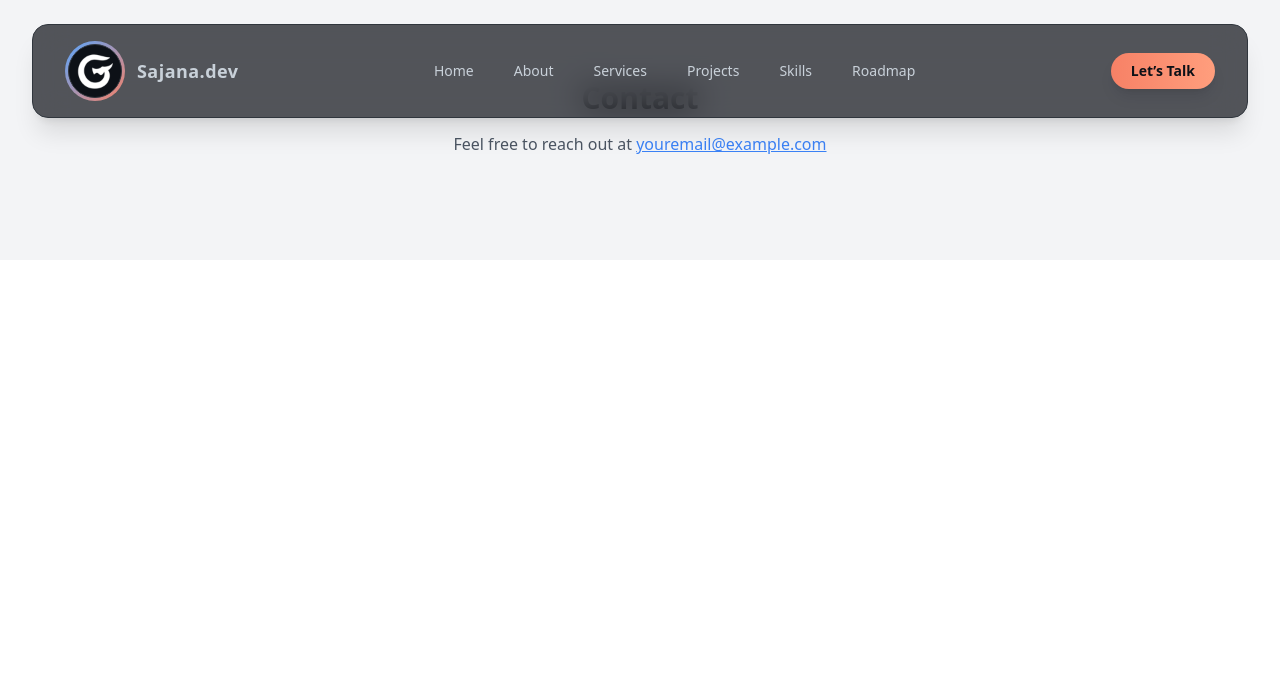
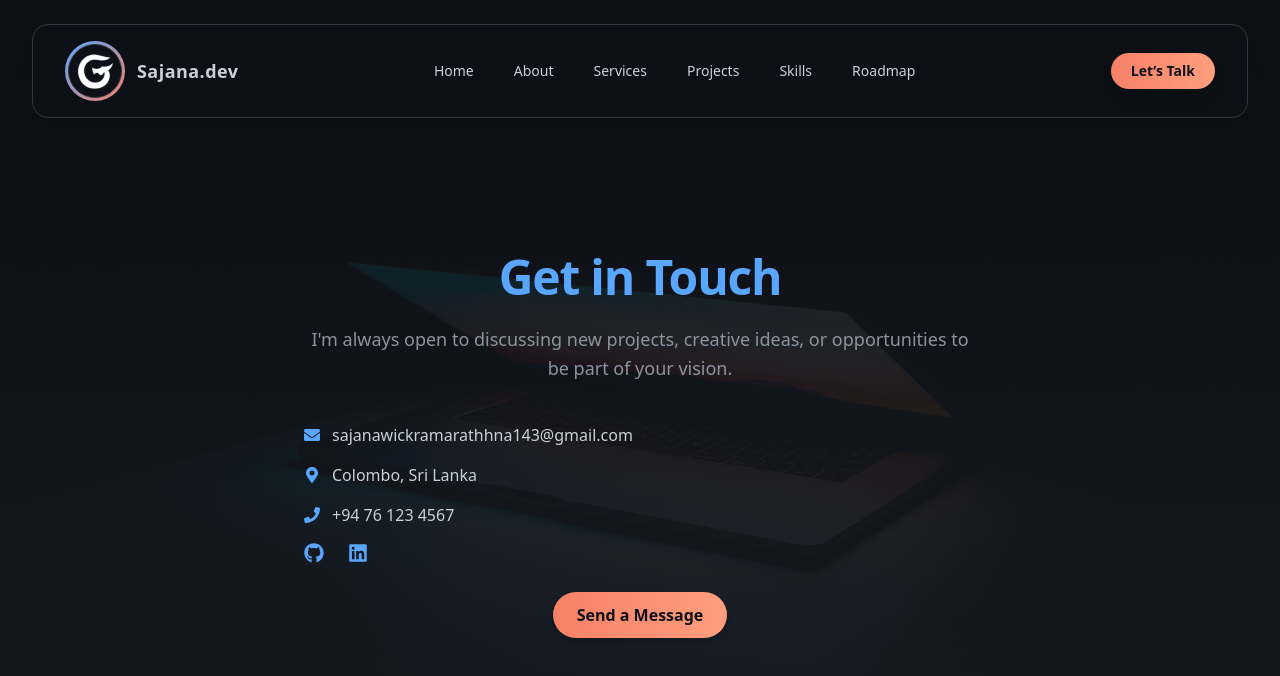
Before and after one commit to SajanaWickramarathna/Portfolio, a React (Create React App) app in the folder frontend/: page /contact in a window 1280 px wide. Shown: the top 676 px of the page. Built offline with nearby package versions, Linux system fonts and the light colour scheme; the HTML template or start-up script is replaced by a standard one.

Commit message:
update contact.js

```diff
--- a/frontend/src/pages/contact.js
+++ b/frontend/src/pages/contact.js
@@ -1,12 +1,90 @@
 import React from "react";
+import { motion } from "framer-motion";
+import { FaEnvelope, FaMapMarkerAlt, FaPhone, FaGithub, FaLinkedin } from "react-icons/fa";
+import back from "../assets/backgroundhero.jpg";
 
 const Contact = () => (
-  <section className="py-20 bg-gray-100 px-6" id="contact">
-    <div className="max-w-3xl mx-auto text-center">
-      <h2 className="text-3xl font-bold mb-4">Contact</h2>
-      <p className="text-gray-600 mb-6">Feel free to reach out at <a className="text-blue-500 underline" href="mailto:youremail@example.com">youremail@example.com</a></p>
-    </div>
-  </section>
+  <div className="relative min-h-screen font-inter overflow-hidden text-white">
+    {/* Background with animation */}
+    <motion.div
+      className="absolute inset-0 bg-cover bg-center"
+      style={{ backgroundImage: `url('${back}')` }}
+      initial={{ scale: 1.1 }}
+      animate={{ scale: 1 }}
+      transition={{
+        duration: 30,
+        repeat: Infinity,
+        repeatType: "reverse",
+        ease: "easeInOut",
+      }}
+    />
+
+    {/* Overlay */}
+    <div className="absolute inset-0 bg-gradient-to-b from-[#0D1117]/90 to-[#161B22]/95" />
+
+    <section
+      id="contact"
+      className="relative z-10 flex items-center justify-center min-h-screen px-6 py-20 mt-10"
+    >
+      <div className="relative z-10 max-w-2xl mx-auto text-center">
+        <motion.h2
+          className="text-4xl md:text-5xl font-bold mb-6 tracking-tight text-[#58A6FF]"
+          initial={{ opacity: 0, y: 20 }}
+          whileInView={{ opacity: 1, y: 0 }}
+          transition={{ duration: 0.6 }}
+          viewport={{ once: true }}
+        >
+          Get in Touch
+        </motion.h2>
+
+        <motion.p
+          className="text-[#8B949E] mb-10 text-lg leading-relaxed"
+          initial={{ opacity: 0, y: 20 }}
+          whileInView={{ opacity: 1, y: 0 }}
+          transition={{ duration: 0.6, delay: 0.2 }}
+          viewport={{ once: true }}
+        >
+          I'm always open to discussing new projects, creative ideas, or opportunities to be part of your vision.
+        </motion.p>
+
+        <div className="space-y-4 text-left text-[#C9D1D9] text-base mb-10">
+          <p className="flex items-center gap-3">
+            <FaEnvelope className="text-[#58A6FF]" />
+            <a href="mailto:sajanawickramarathhna143@gmail.com" className="hover:text-[#F78166] transition">
+              sajanawickramarathhna143@gmail.com
+            </a>
+          </p>
+          <p className="flex items-center gap-3">
+            <FaMapMarkerAlt className="text-[#58A6FF]" />
+            Colombo, Sri Lanka
+          </p>
+          <p className="flex items-center gap-3">
+            <FaPhone className="text-[#58A6FF]" />
+            +94 76 123 4567
+          </p>
+          <div className="flex gap-6 mt-6">
+            <a href="https://github.com/sajanaworks" target="_blank" rel="noopener noreferrer" className="text-[#58A6FF] hover:text-[#F78166] text-xl">
+              <FaGithub />
+            </a>
+            <a href="https://linkedin.com/in/sajanawickramarathna" target="_blank" rel="noopener noreferrer" className="text-[#58A6FF] hover:text-[#F78166] text-xl">
+              <FaLinkedin />
+            </a>
+          </div>
+        </div>
+
+        <motion.a
+          href="mailto:sajanawickramarathhna143@gmail.com"
+          className="bg-gradient-to-r from-[#F78166] to-[#FF9E7D] hover:from-[#FF9E7D] hover:to-[#F78166] text-[#0D1117] font-bold px-6 py-3 rounded-full shadow-md"
+          initial={{ opacity: 0, y: 20 }}
+          whileInView={{ opacity: 1, y: 0 }}
+          transition={{ duration: 0.6, delay: 0.4 }}
+          viewport={{ once: true }}
+        >
+          Send a Message
+        </motion.a>
+      </div>
+    </section>
+  </div>
 );
 
 export default Contact;
```
